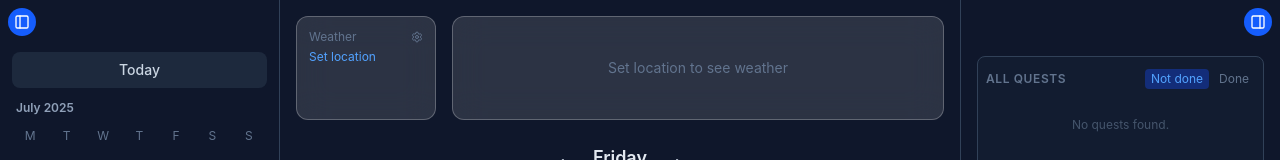
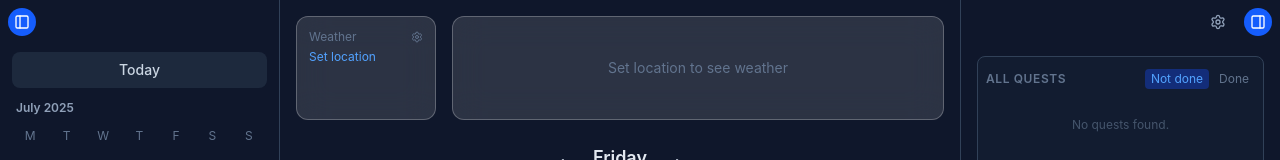
Before and after one commit to juhonis/daily-quest, a React (Vite) app in the folder client/: page / in a window 1280 px wide. Shown: the top 160 px of the page. Built offline with nearby package versions, Linux system fonts and the light colour scheme.

Commit message:
Move settings gear to app shell, restore edit panels gear

```diff
--- a/client/src/components/layout/AppShell.tsx
+++ b/client/src/components/layout/AppShell.tsx
@@ -1,9 +1,11 @@
 import { CalendarColumn } from '../../features/calendar/CalendarColumn'
 import { QuestsColumn } from '../../features/quests/list/QuestsColumn'
 import { RightColumn } from '../../features/right/RightColumn'
+import { SettingsModal } from '../../features/settings/SettingsModal'
 import { useStore } from '../../store/useStore'
 import { useMediaQuery } from '../../hooks/useMediaQuery'
-import { PanelLeft, PanelRight } from 'lucide-react'
+import { useState } from 'react'
+import { PanelLeft, PanelRight, Settings } from 'lucide-react'
 
 const DESKTOP_QUERY = '(min-width: 1280px)'
 
@@ -33,6 +35,7 @@ function Drawer({
 }
 
 export function AppShell() {
+  const [showSettings, setShowSettings] = useState(false)
   const leftOverride = useStore((s) => s.leftColumnOverride)
   const rightOverride = useStore((s) => s.rightColumnOverride)
   const setLeftOverride = useStore((s) => s.setLeftColumnOverride)
@@ -116,6 +119,16 @@ export function AppShell() {
       >
         <PanelRight className="w-4 h-4" />
       </button>
+      <button
+        onClick={() => setShowSettings(true)}
+        className={`fixed top-2 right-12 z-50 ${toggleButtonClass(showSettings)}`}
+        title="Settings"
+        aria-label="Settings"
+      >
+        <Settings className="w-4 h-4" />
+      </button>
+
+      {showSettings && <SettingsModal onClose={() => setShowSettings(false)} />}
     </div>
   )
 }
--- a/client/src/features/quests/list/QuestsColumn.tsx
+++ b/client/src/features/quests/list/QuestsColumn.tsx
@@ -8,7 +8,7 @@ import { QuestsTabs } from '../QuestsTabs'
 import { QuickAddBar } from './QuickAddBar'
 import { QuestsPanelsRow } from './QuestsPanelsRow'
 import { QuestCreateForm } from '../create/QuestCreateForm'
-import { SettingsModal } from '../../settings/SettingsModal'
+import { EditPanelsModal } from './EditPanelsModal'
 import { NotesGrid } from '../../notes/NotesGrid'
 import { CurrentWeather } from '../../weather/CurrentWeather'
 import { WeatherCarousel } from '../../weather/WeatherCarousel'
@@ -17,7 +17,7 @@ export function QuestsColumn() {
   const [tab, setTab] = useState<'quests' | 'create' | 'notes'>('quests')
   const [editingQuest, setEditingQuest] = useState<string | null>(null)
   const [formKey, setFormKey] = useState(0)
-  const [showSettings, setShowSettings] = useState(false)
+  const [showEditPanels, setShowEditPanels] = useState(false)
 
   const quests = useStore((s) => s.quests)
   const completions = useStore((s) => s.completions)
@@ -245,14 +245,14 @@ export function QuestsColumn() {
                     })}
                   </div>
                 )}
-                <Button variant="icon" aria-label="Settings" onClick={() => setShowSettings(true)}>
+                <Button variant="icon" aria-label="Edit panels" onClick={() => setShowEditPanels(true)}>
                   <Settings className="w-5 h-5" />
                 </Button>
               </div>
             </div>
             {allVisibleHidden && (
               <p className="text-sm text-slate-500 text-center py-8">
-                No panels visible. Open Settings to show some, or add a tag panel with the + button.
+                No panels visible. Tap Edit panels to show some, or add a tag panel with the + button.
               </p>
             )}
           </div>
@@ -306,8 +306,8 @@ export function QuestsColumn() {
         </div>
       )}
 
-      {showSettings && (
-        <SettingsModal onClose={() => setShowSettings(false)} />
+      {showEditPanels && (
+        <EditPanelsModal onClose={() => setShowEditPanels(false)} />
       )}
     </div>
   )
```
